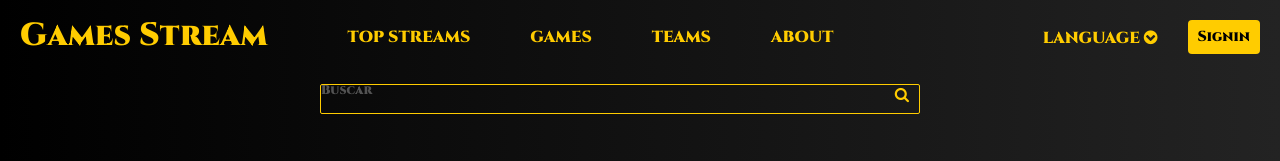
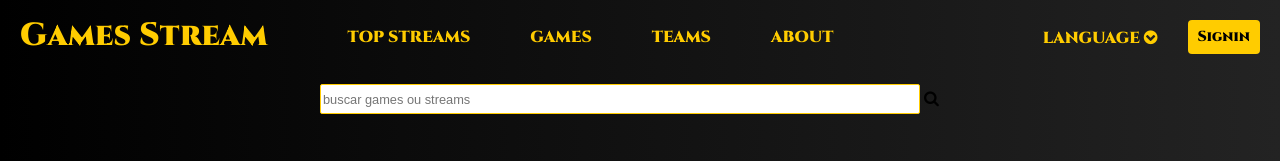
Before and after one commit to Carateu/gameStream, a plain HTML site: page index.html in a window 1280 px wide. Shown: the top 161 px of the page. Drawn offline with Linux system fonts and the light colour scheme.

Commit message:
add input

```diff
--- a/index.html
+++ b/index.html
@@ -34,9 +34,9 @@
     </header>
 
     <div class="searchsection">
-        <div class="searchbox">
-            Buscar
-            <i class="fa fa-search" aria-hidden="true"></i>
+        <input type="text" class="searchbox"
+        placeholder="buscar games ou streams"></input>
+        <i class="fa fa-search" aria-hidden="true"></i>
         </div>
     </div>
 
```
